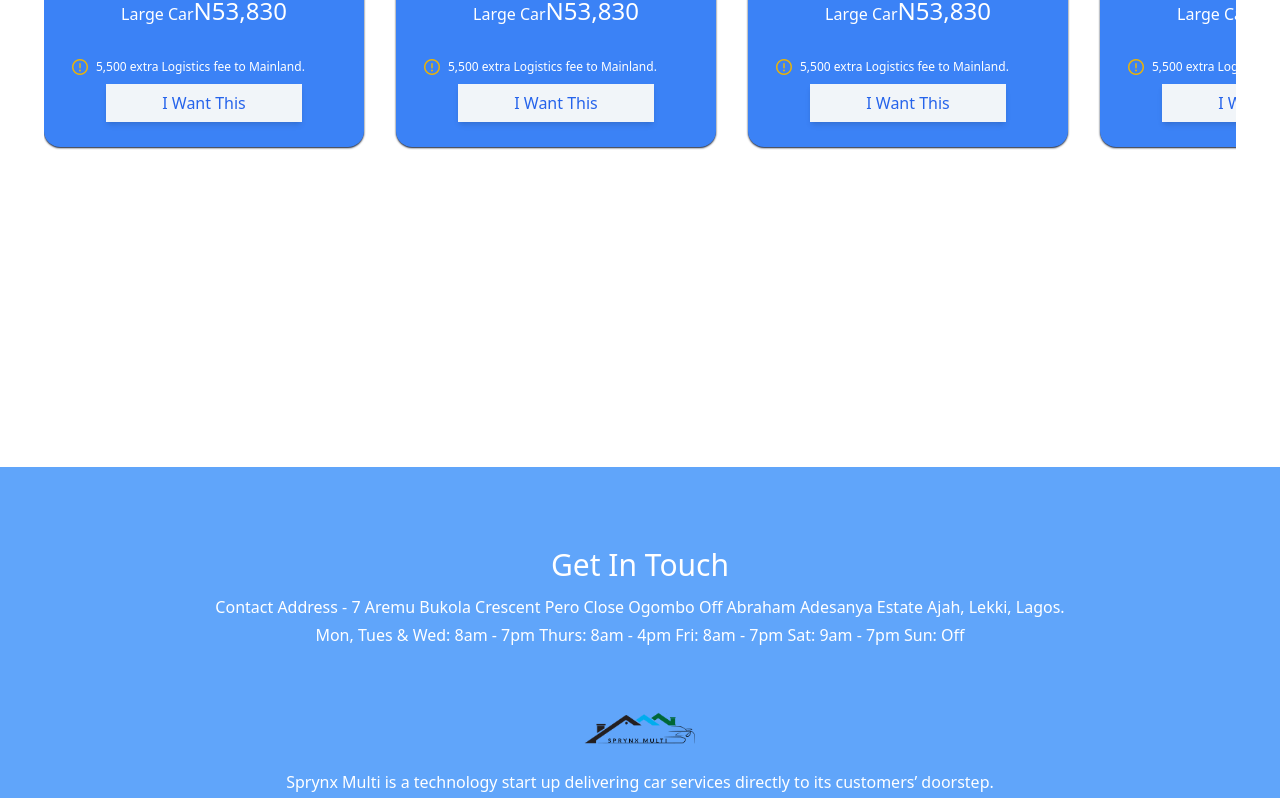
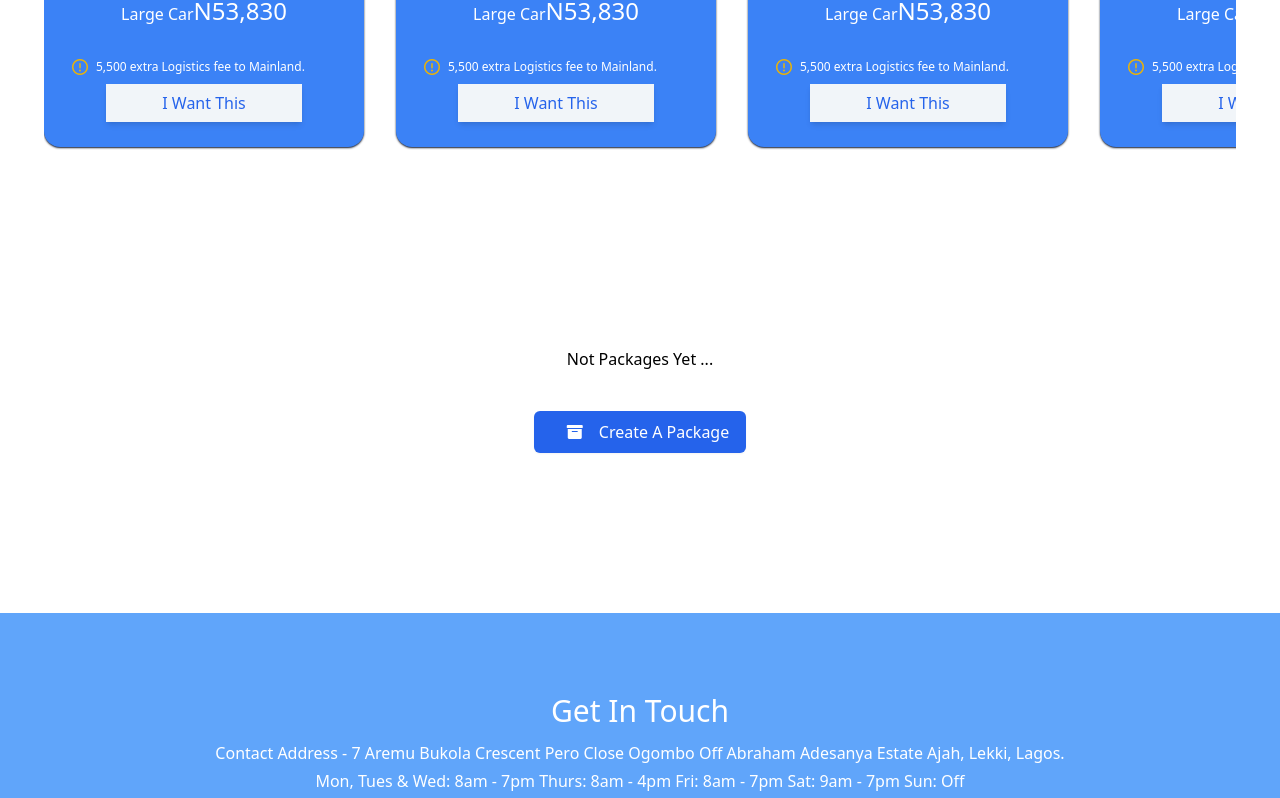
Before and after one commit to Katalyst33/sprynx, a React (Vite) app: page /all-packages in a window 1280 px wide. Shown: the part 696-1494 px from the top of the page. Built offline with nearby package versions, Linux system fonts and the light colour scheme; data requests are answered from the project's data file.

Commit message:
create package page

```diff
--- /dev/null
+++ b/src/pages/CreatePackagePage.tsx
@@ -0,0 +1,9 @@
+const CreatePackage = () => {
+  return (
+    <div className="mt-60">
+      <h1 className="text-lg">i am cr eate package page</h1>
+    </div>
+  );
+};
+
+export default CreatePackage;
--- a/src/pages/PackagesPage.tsx
+++ b/src/pages/PackagesPage.tsx
@@ -7,6 +7,7 @@ import { BsChevronRight } from "react-icons/bs";
 import axios from "axios";
 import { useEffect, useState } from "react";
 import DebugDataComponent from "../components/DebugDataComponent";
+import { Link } from "react-router-dom";
 
 function PackagesPage() {
   const [allPackagesData, setAllPackagesData] = useState([]);
@@ -28,13 +29,10 @@ function PackagesPage() {
       .then((response) => {
         setAllPackagesData(response.data);
         setIsPending(false);
-
         // handle success
-        console.log("i fetched succesfully  ", response);
       })
       .catch((error) => {
         setIsPending(false);
-
         // handle error
         console.log("i did not fetch anything", error);
       });
@@ -89,10 +87,11 @@ function PackagesPage() {
           </div>
         )}
 
-        {!allPackagesData.length && (
+        {allPackagesData.length && (
           <div>
             <h1 className="my-10">Not Packages Yet ...</h1>
 
+            <Link to="/create-package">
               <button
                 type="button"
                 className="inline-flex items-center px-4 py-2 border border-transparent shadow-sm text-base font-medium rounded-md text-white bg-blue-600 hover:bg-blue-700 focus:outline-none focus:ring-2 focus:ring-offset-2 focus:ring-blue-500"
@@ -100,6 +99,7 @@ function PackagesPage() {
                 <i className="fa-solid fa-box-archive px-4"></i>
                 Create A Package
               </button>
+            </Link>
           </div>
         )}
       </div>
--- a/tsconfig.json
+++ b/tsconfig.json
@@ -17,6 +17,6 @@
     "jsx": "react-jsx"
 
   },
-  "include": ["src"],
+  "include": ["src", "src/pages/.tsx"],
   "references": [{ "path": "./tsconfig.node.json" }]
 }
```
Lines whose indentation alone changed are shown as unchanged.
